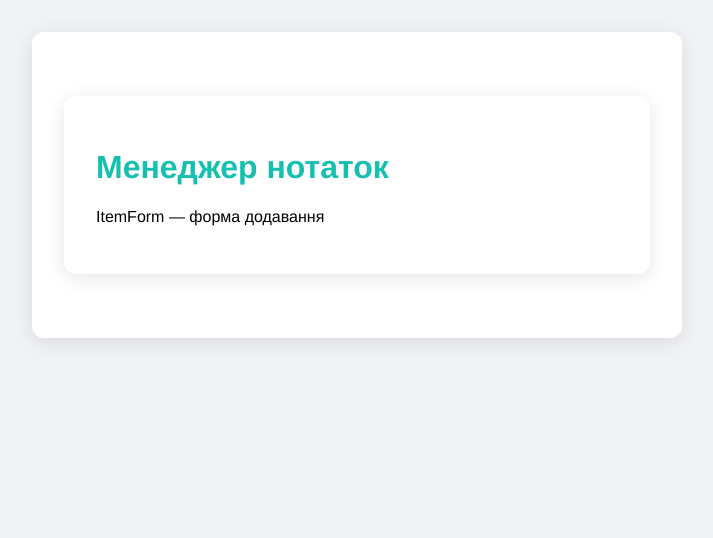
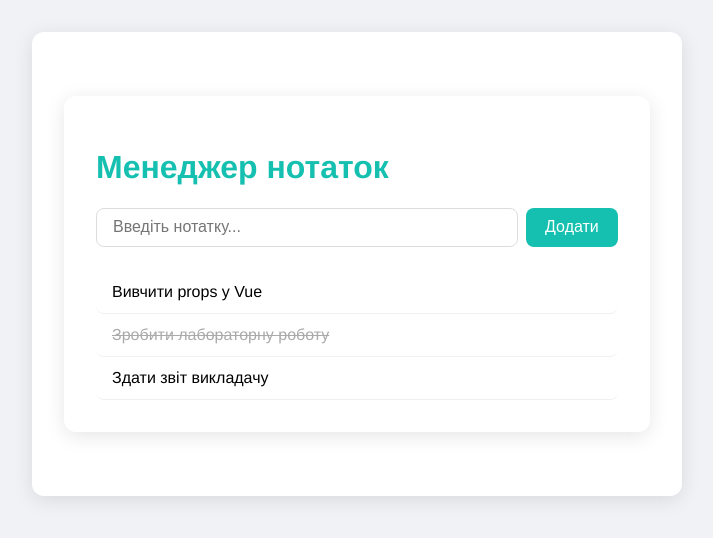
Before and after one commit to voaulovfitis23-netizen/vue-labs, a Vue app: page / in a window 1280 px wide. Shown: the top 538 px of the page, without its empty margins (283-996 px from the left). Built offline with nearby package versions, Linux system fonts and the light colour scheme.

Commit message:
Task 3: add item via emit from form

```diff
--- a/src/App.vue
+++ b/src/App.vue
@@ -1,8 +1,8 @@
 <template>
   <div id="app">
     <h1>Менеджер нотаток</h1>
-    <ItemForm />
-    <ItemList />
+    <ItemForm @add-item="addItem" />
+    <ItemList :items="items" />
   </div>
 </template>
 
@@ -12,7 +12,25 @@ import ItemList from './components/ItemList.vue'
 
 export default {
   name: 'App',
-  components: { ItemForm, ItemList }
+  components: { ItemForm, ItemList },
+  data() {
+    return {
+      items: [
+        { id: 1, title: 'Вивчити props у Vue', done: false },
+        { id: 2, title: 'Зробити лабораторну роботу', done: true },
+        { id: 3, title: 'Здати звіт викладачу', done: false }
+      ]
+    }
+  },
+  methods: {
+    addItem(title) {
+      this.items.push({
+        id: Date.now(),
+        title,
+        done: false
+      })
+    }
+  }
 }
 </script>
 
--- a/src/components/ItemForm.vue
+++ b/src/components/ItemForm.vue
@@ -1,11 +1,83 @@
 <template>
   <div class="item-form">
-    <p>ItemForm — форма додавання</p>
+    <input
+      v-model="newTitle"
+      placeholder="Введіть нотатку..."
+      @keyup.enter="submit"
+    />
+    <button @click="submit">Додати</button>
+    <p v-if="error" class="error">{{ error }}</p>
   </div>
 </template>
 
 <script>
 export default {
-  name: 'ItemForm'
+  name: "ItemForm",
+  emits: ["add-item"],
+  data() {
+    return {
+      newTitle: "",
+      error: "",
+    };
+  },
+  methods: {
+    submit() {
+      if (!this.newTitle.trim()) {
+        this.error = "Поле не може бути порожнім!";
+        return;
+      }
+      if (this.newTitle.trim().length < 3) {
+        this.error = "Мінімум 3 символи!";
+        return;
+      }
+      this.$emit("add-item", this.newTitle.trim());
+      this.newTitle = "";
+      this.error = "";
+    },
+  },
+};
+</script>
+
+<style scoped>
+.item-form {
+  display: flex;
+  flex-wrap: wrap;
+  gap: 0.5rem;
+  margin-bottom: 1.5rem;
 }
-</script>
+
+input {
+  flex: 1;
+  padding: 0.6rem 1rem;
+  border: 1px solid #ddd;
+  border-radius: 8px;
+  font-size: 1rem;
+  outline: none;
+  min-width: 150px;
+}
+
+input:focus {
+  border-color: #16c0b0;
+}
+
+button {
+  padding: 0.6rem 1.2rem;
+  background: #16c0b0;
+  color: white;
+  border: none;
+  border-radius: 8px;
+  cursor: pointer;
+  font-size: 1rem;
+}
+
+button:hover {
+  background: #13a89a;
+}
+
+.error {
+  width: 100%;
+  color: #e74c3c;
+  font-size: 0.9rem;
+  margin: 0;
+}
+</style>
```
